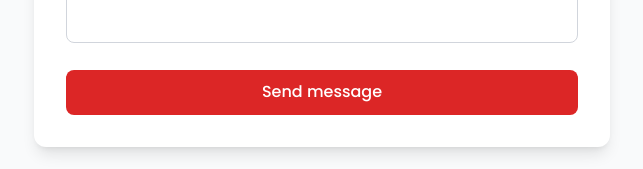
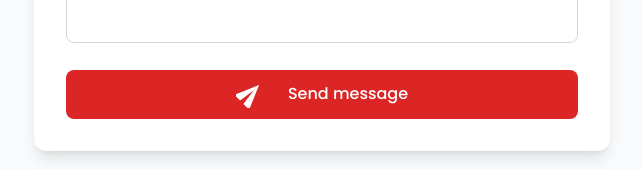
Before and after one commit to Amboara-PRO/amboara-faneva-portfolio, a React (Vite) app: page / in a window 1280 px wide. Shown: the part 2465-2634 px from the top of the page, without its empty margins (318-961 px from the left). Built offline with nearby package versions, Linux system fonts and the light colour scheme.

Commit message:
add icon for the button send

```diff
--- a/src/components/Contact.jsx
+++ b/src/components/Contact.jsx
@@ -106,9 +106,20 @@ function Contact() {
 
             <button
               type="submit"
-              className="w-full bg-[var(--color-primary)] text-white py-3 rounded-lg font-semibold hover:bg-[var(--color-primary-dark)] transition-all duration-300"
+              className="w-full bg-[var(--color-primary)] text-white py-3 rounded-lg font-semibold hover:bg-[var(--color-primary-dark)] transition-all duration-300 flex items-center justify-center gap-4 md:gap-6 "
             >
-              Send message
+              <svg
+                xmlns="http://www.w3.org/2000/svg"
+                viewBox="0 0 24 24"
+                fill="currentColor"
+                aria-hidden="true"
+                className="w-6 h-6 md:w-7 md:h-7"
+              >
+                <g transform="rotate(-45 12 12)">
+                  <path d="M2.01 21L23 12 2.01 3 2 10l15 2-15 2z" />
+                </g>
+              </svg>
+              <p>Send message</p>
             </button>
           </form>
         )}
@@ -116,4 +127,4 @@ function Contact() {
     </section>
   );
 }
-export default Contact
+export default Contact;
```
